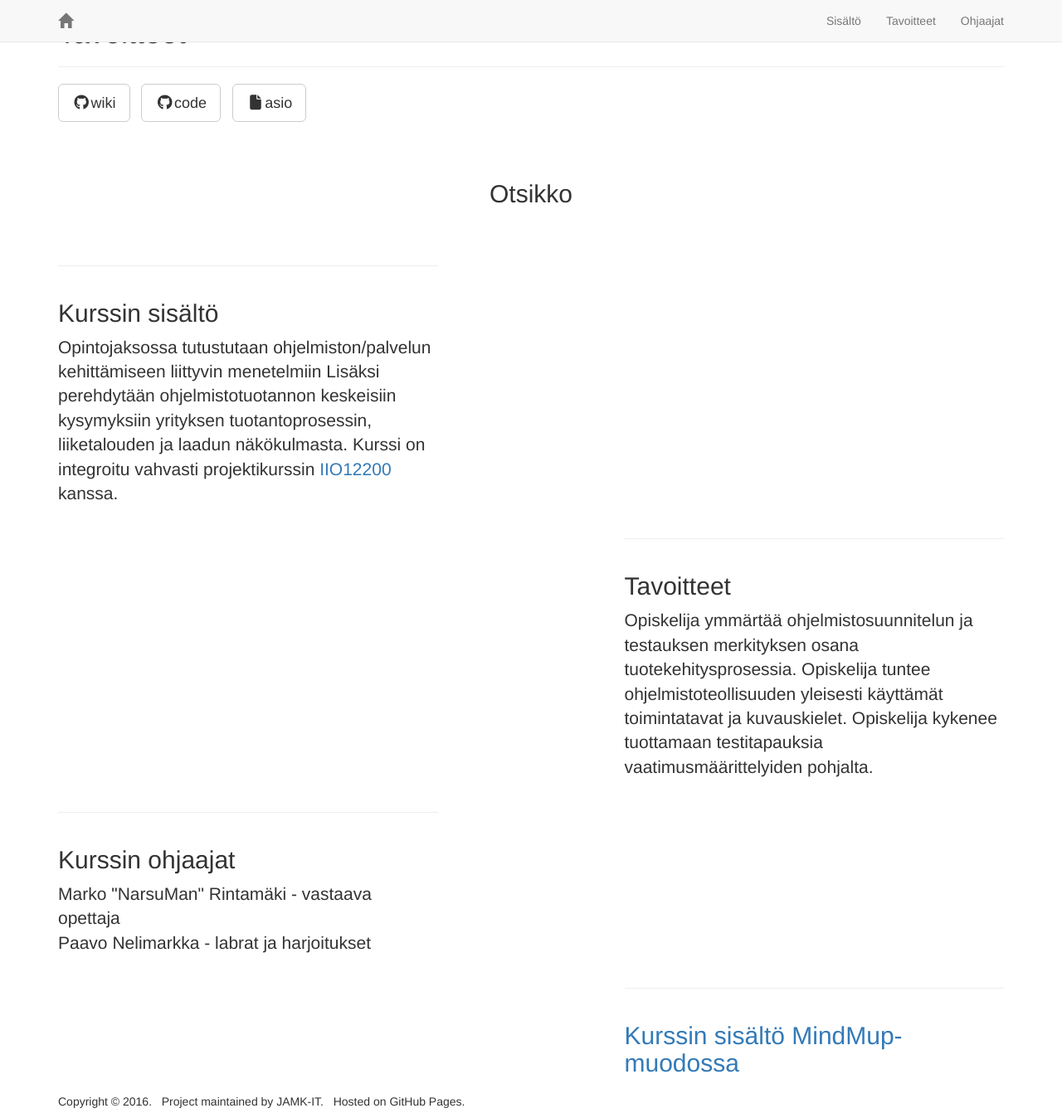
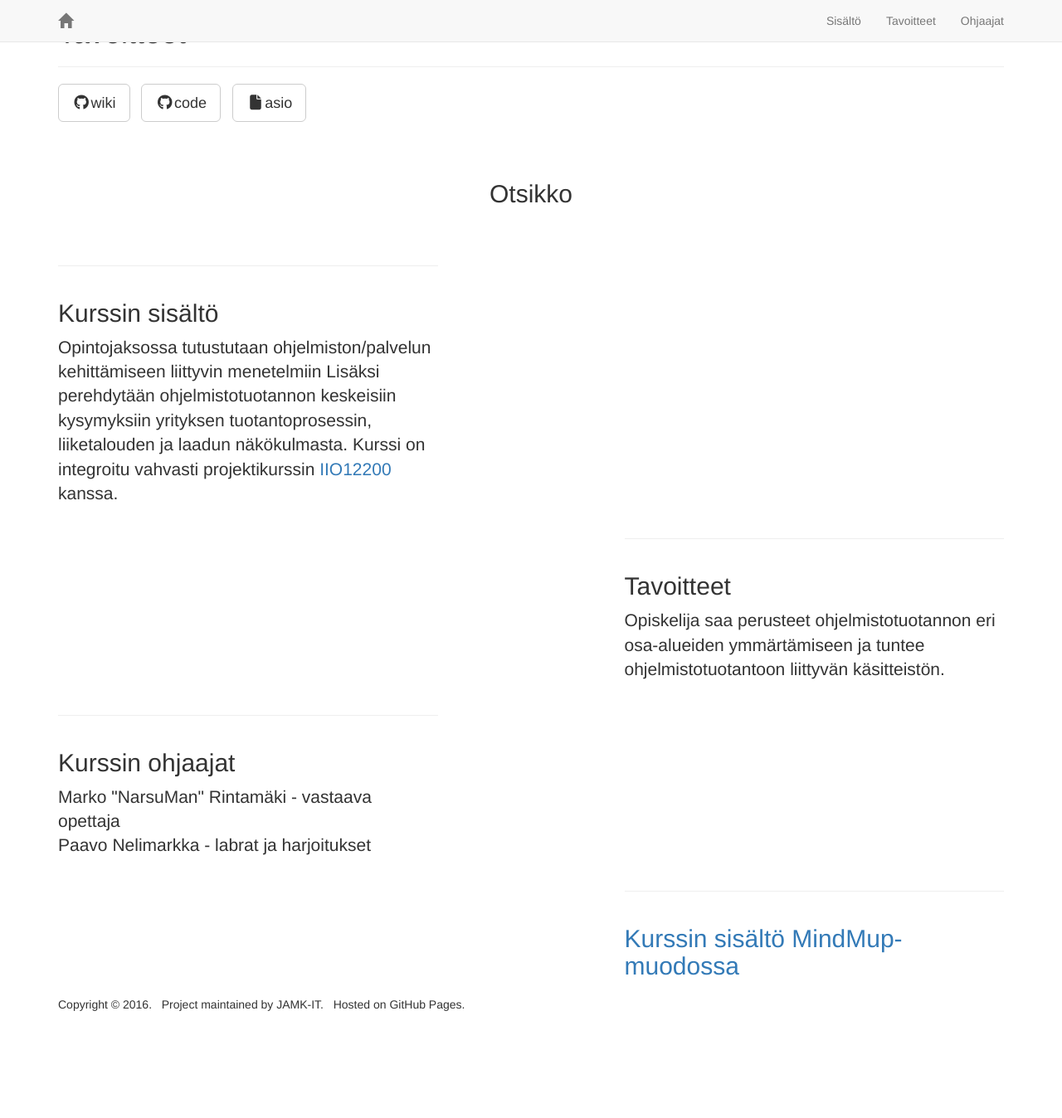
Before and after one commit to Pewpo/TTOS1000-ohjelmistotuotanto, a Jekyll site: the page built from _posts/2016-02-01-course2.md, in a window 1280 px wide and 1348 px high. Shown: the whole window at 83% size. Built offline with Jekyll 4.4.1, drawn with Linux system fonts in a browser that asks for light colours; nearby versions of some CDN libraries; library files that are not in the unit come from our copies.

Commit message:
Update 2016-02-01-course2.md

```diff
--- a/_posts/2016-02-01-course2.md
+++ b/_posts/2016-02-01-course2.md
@@ -6,4 +6,4 @@ category: Services
 title: Tavoitteet
 description: |
 ---
-Opiskelija ymmärtää ohjelmistosuunnitelun ja testauksen merkityksen osana tuotekehitysprosessia. Opiskelija tuntee ohjelmistoteollisuuden yleisesti käyttämät toimintatavat ja kuvauskielet. Opiskelija kykenee tuottamaan testitapauksia vaatimusmäärittelyiden pohjalta.
+Opiskelija saa perusteet ohjelmistotuotannon eri osa-alueiden ymmärtämiseen ja tuntee ohjelmistotuotantoon liittyvän käsitteistön.
```
